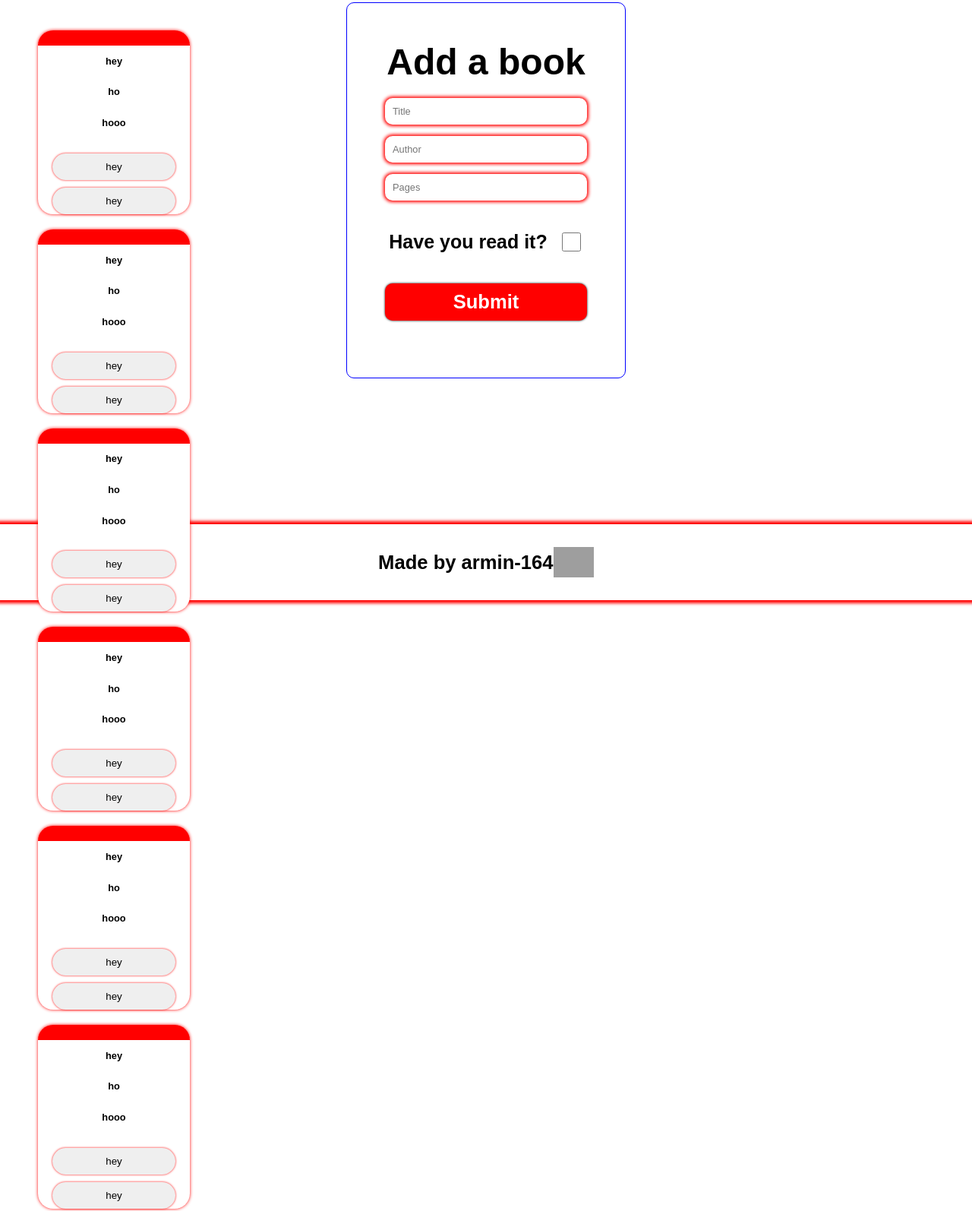
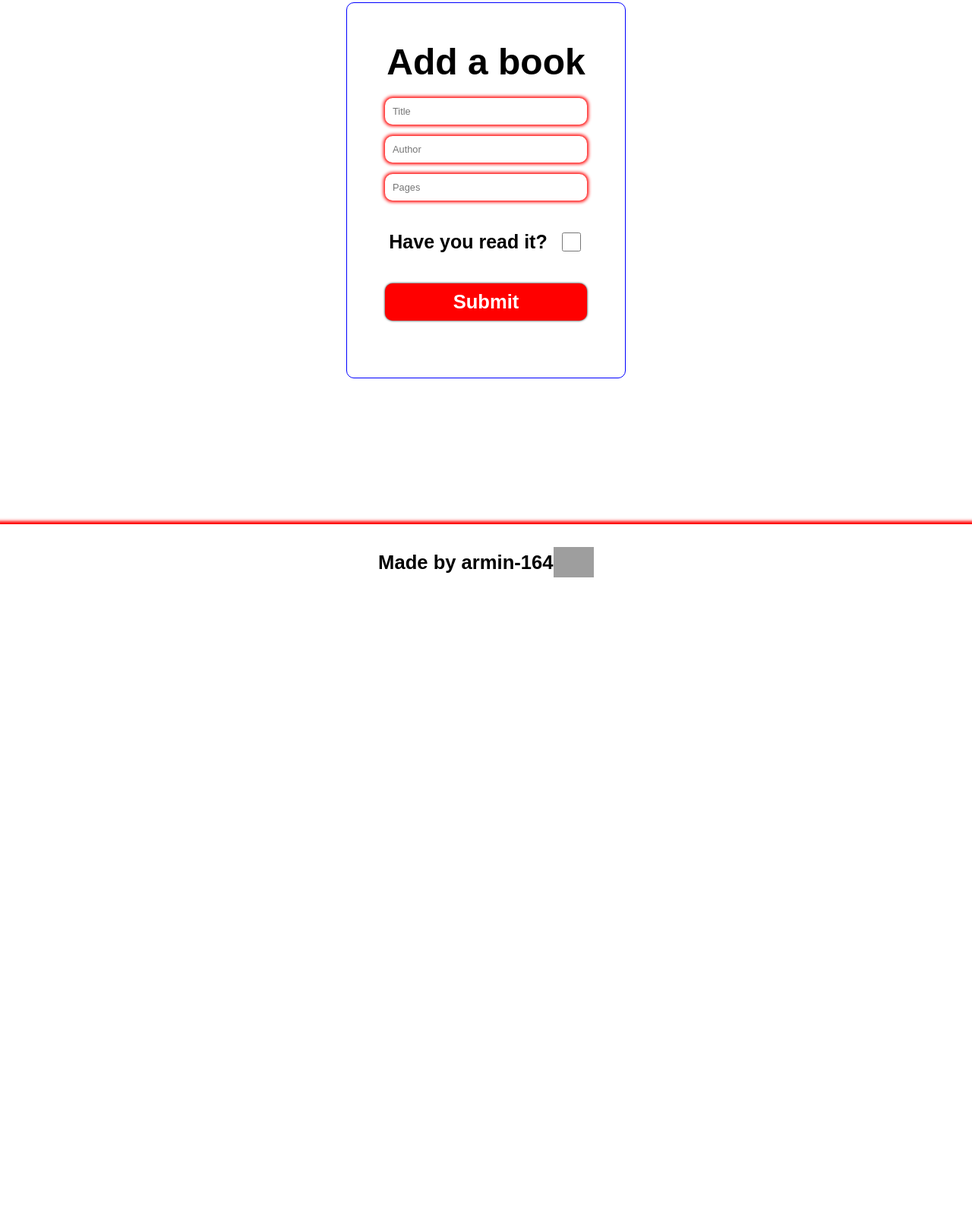
Before and after one commit to armin-164/library-project, a website: page src/index.html in a window 1280 px wide. Shown: the part 150-1744 px from the top of the page at 76% size. After the commit the page ends 940 px from the top, so only its background shows below. Drawn offline with Linux system fonts and the light colour scheme; grey boxes are pictures that could not be loaded; a web font is replaced by a local one.

Commit message:
Update HTML

```diff
--- a/src/index.html
+++ b/src/index.html
@@ -15,93 +15,13 @@
     />
   </head>
   <body>
-    <div class="header">
-      <h1>Library</h1>
+    <h1>Library</h1>
+    <div class="addcontainer">
       <button class="addbookbutton">Add a book</button>
     </div>
     <div class="library">
       <div class="bookcontainer">
-        <div class="book">
-            <p>hey</p>
-            <p>ho</p>
-            <p>hooo</p>
-            <div class="bookbuttons">
-                <button>hey</button>
-                <button>hey</button>
-            </div>
-        </div>
-        <div class="book">
-            <p>hey</p>
-            <p>ho</p>
-            <p>hooo</p>
-            <div class="bookbuttons">
-                <button>hey</button>
-                <button>hey</button>
-            </div>
-        </div>
-        <div class="book">
-            <p>hey</p>
-            <p>ho</p>
-            <p>hooo</p>
-            <div class="bookbuttons">
-                <button>hey</button>
-                <button>hey</button>
-            </div>
-        </div>
-        <div class="book">
-            <p>hey</p>
-            <p>ho</p>
-            <p>hooo</p>
-            <div class="bookbuttons">
-                <button>hey</button>
-                <button>hey</button>
-            </div>
-        </div>
-        <div class="book">
-            <p>hey</p>
-            <p>ho</p>
-            <p>hooo</p>
-            <div class="bookbuttons">
-                <button>hey</button>
-                <button>hey</button>
-            </div>
-        </div>
-        <div class="book">
-            <p>hey</p>
-            <p>ho</p>
-            <p>hooo</p>
-            <div class="bookbuttons">
-                <button>hey</button>
-                <button>hey</button>
-            </div>
-        </div>
-        <div class="book">
-            <p>hey</p>
-            <p>ho</p>
-            <p>hooo</p>
-            <div class="bookbuttons">
-                <button>hey</button>
-                <button>hey</button>
-            </div>
-        </div>
-        <div class="book">
-            <p>hey</p>
-            <p>ho</p>
-            <p>hooo</p>
-            <div class="bookbuttons">
-                <button>hey</button>
-                <button>hey</button>
-            </div>
-        </div>
-        <div class="book">
-            <p>hey</p>
-            <p>ho</p>
-            <p>hooo</p>
-            <div class="bookbuttons">
-                <button>hey</button>
-                <button>hey</button>
-            </div>
-        </div>
+
       </div>
       <div class="popup">
         <p>Add a book</p>
```
